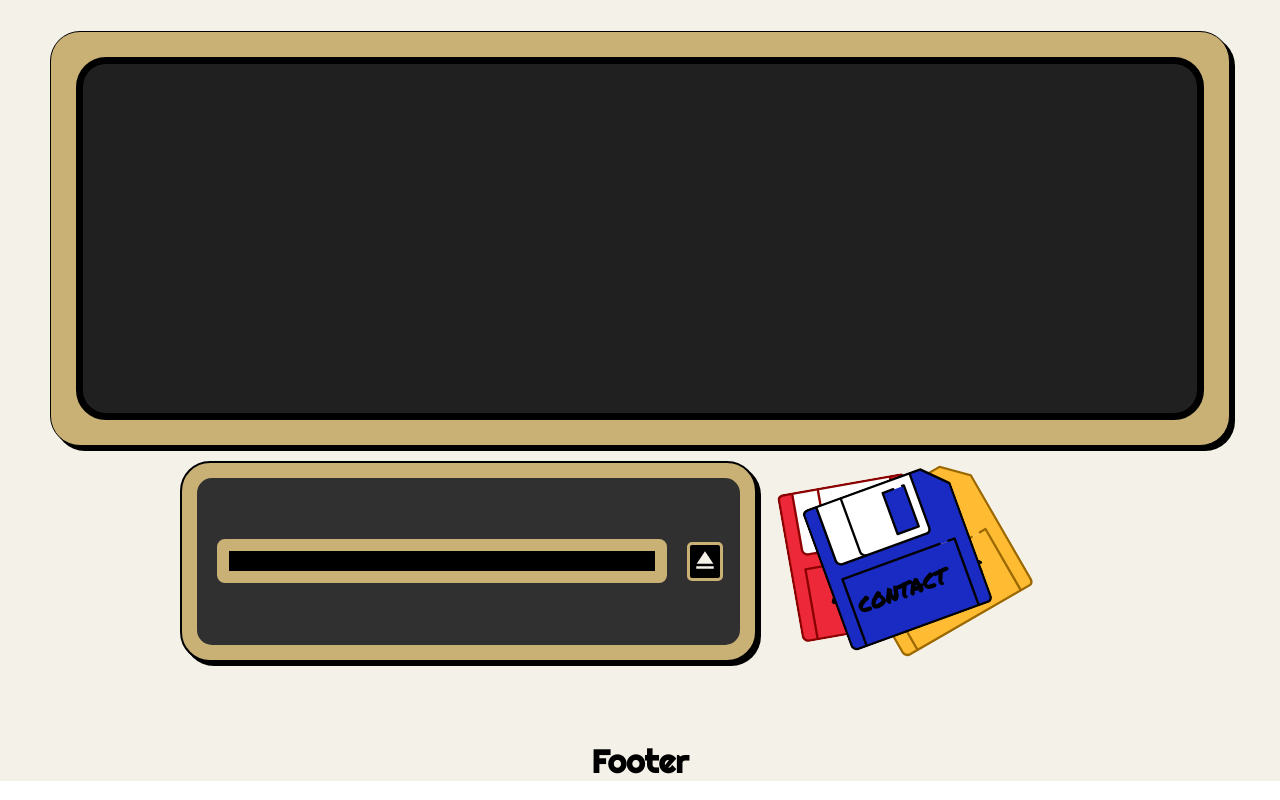
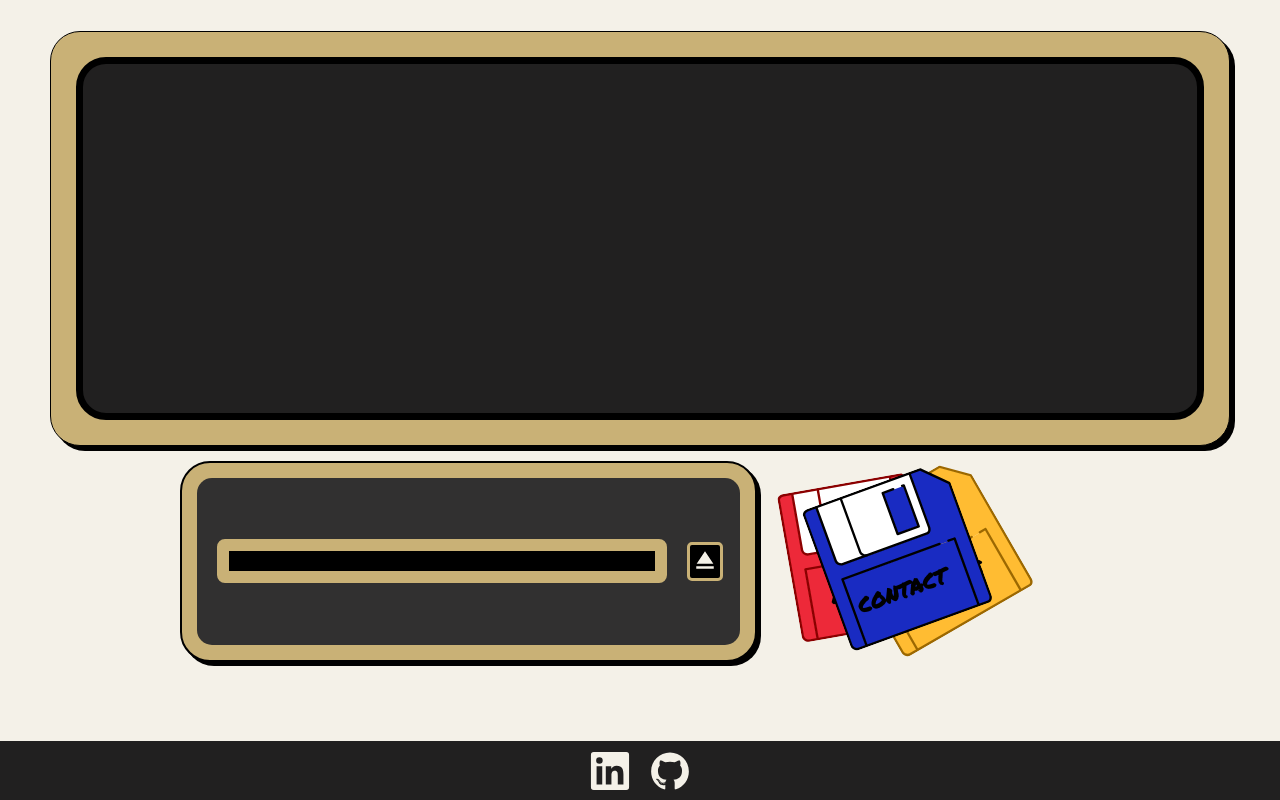
Before and after one commit to williamfwheeler/personal-site, a React (Create React App) app: page / in a window 1280 px wide. Shown: the part 919-1719 px from the top of the page. Built offline with nearby package versions, Linux system fonts and the light colour scheme; a web font is replaced by a local one.

Commit message:
Add footer Links

```diff
--- a/src/components/Footer.js
+++ b/src/components/Footer.js
@@ -1,9 +1,24 @@
 import React from "react";
+import gitHub from '../assets/gitHubFooter.svg';
+import linkedIn from '../assets/linkedInFooter.svg';
+import './footer.css';
+// import bracket from '../assets/bracketFooter.svg';
 
 function Footer() {
 
     return (
-        <h1>Footer</h1>
+        <div className="footer">
+            <div className="footerIcon">
+                <a href="https://www.linkedin.com/in/william-wheeler-ww/">
+                    <img src={linkedIn} alt="LinkedIn icon" />
+                </a>
+            </div>
+            <div className="footerIcon">
+                <a href="https://github.com/williamfwheeler">
+                    <img src={gitHub} alt="gitHub icon" />
+                </a>
+            </div>
+        </div>
     );
 }
 
--- /dev/null
+++ b/src/components/footer.css
@@ -0,0 +1,18 @@
+.footer {
+    width: 100%;
+    display: flex;
+    justify-content: center;
+    background-color: var(--computerDarkBorder);
+    padding-top: 10px;
+    padding-bottom: 5px;
+    gap: 20px;
+}
+
+
+.footerIcon a {
+    flex: 1;
+}
+
+.footerIcon img {
+    width: 40px;
+}
```
Also changed, not shown: src/assets/gitHubFooter.svg (added), src/assets/linkedInFooter.svg (added).
